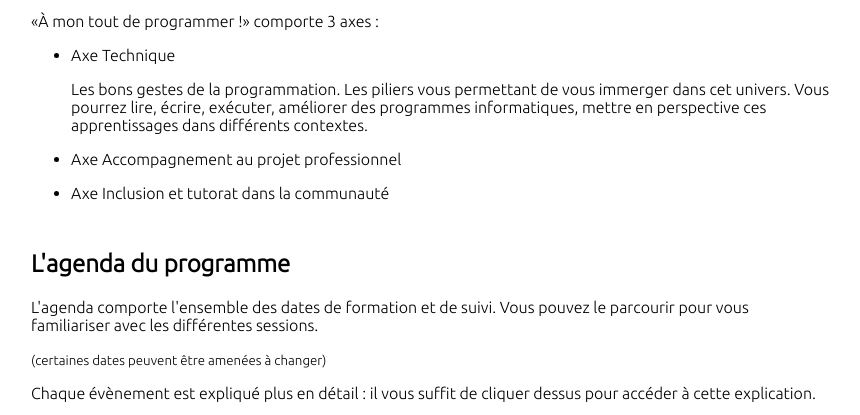
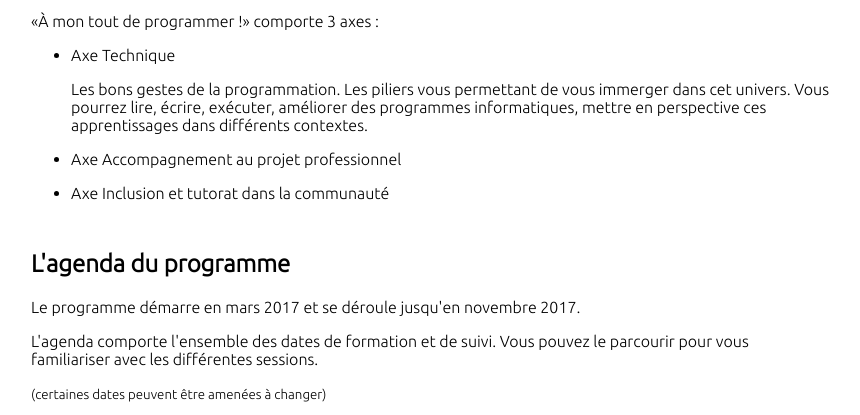
Before and after one commit to amontourdeprogrammer/amontourdeprogrammer.github.io, a plain HTML site: page index.html in a window 1280 px wide. Shown: the part 1004-1419 px from the top of the page, without its empty margins (209-1069 px from the left). Drawn offline with Linux system fonts and the light colour scheme; a script that the page names is missing.

Commit message:
dates de début et de fin

```diff
--- a/index.html
+++ b/index.html
@@ -76,6 +76,7 @@
 
 <section id="agenda">
   <h1>L'agenda du programme</h1>
+  <p>Le programme démarre en mars 2017 et se déroule jusqu'en novembre 2017.</p>
   <p>L'agenda comporte l'ensemble des dates de formation et de suivi. Vous pouvez le parcourir pour vous familiariser avec les différentes sessions.</p>
   <p><small>(certaines dates peuvent être amenées à changer)</small></p>
   <p>Chaque évènement est expliqué plus en détail&nbsp;: il vous suffit de cliquer dessus pour accéder à cette explication.</p>
```
